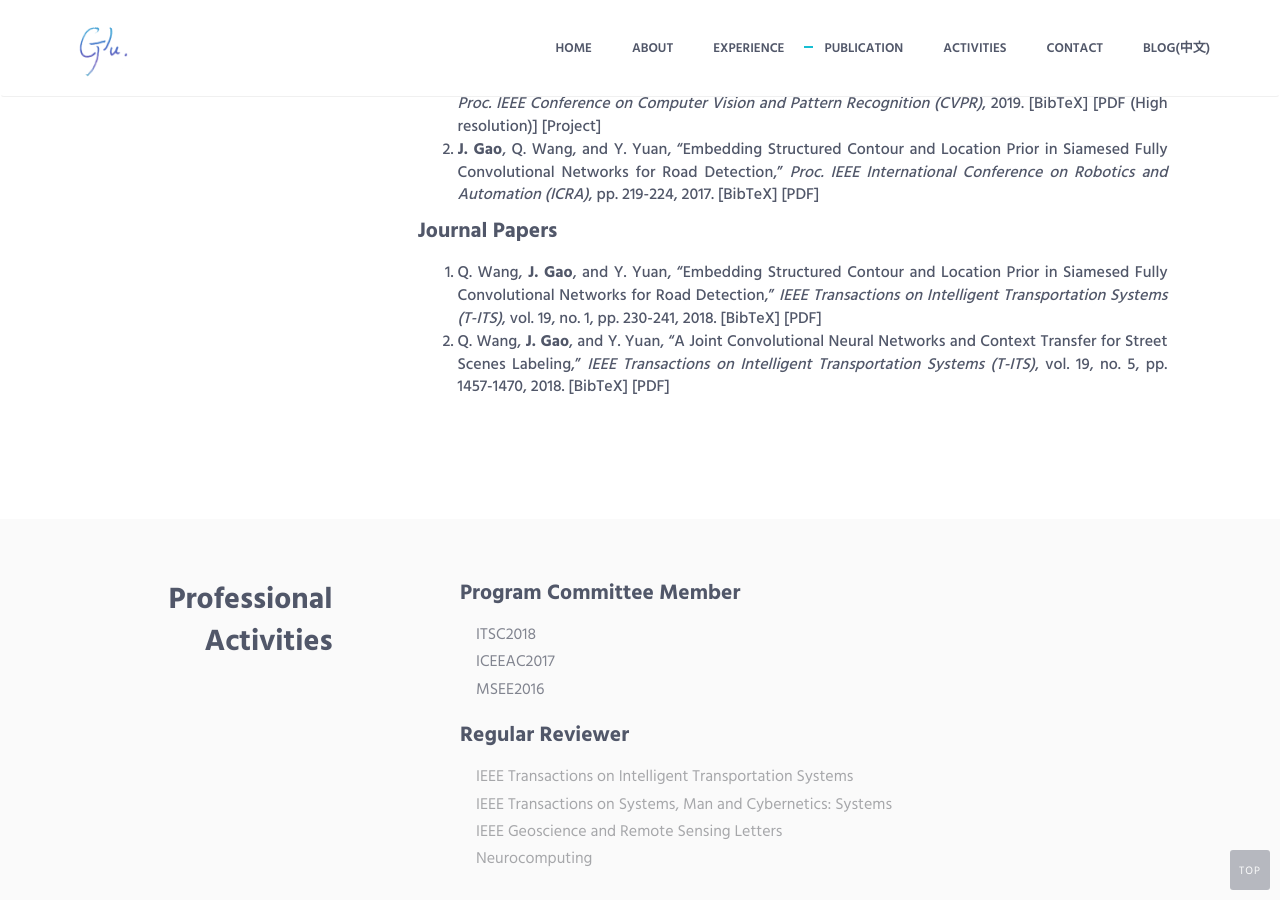
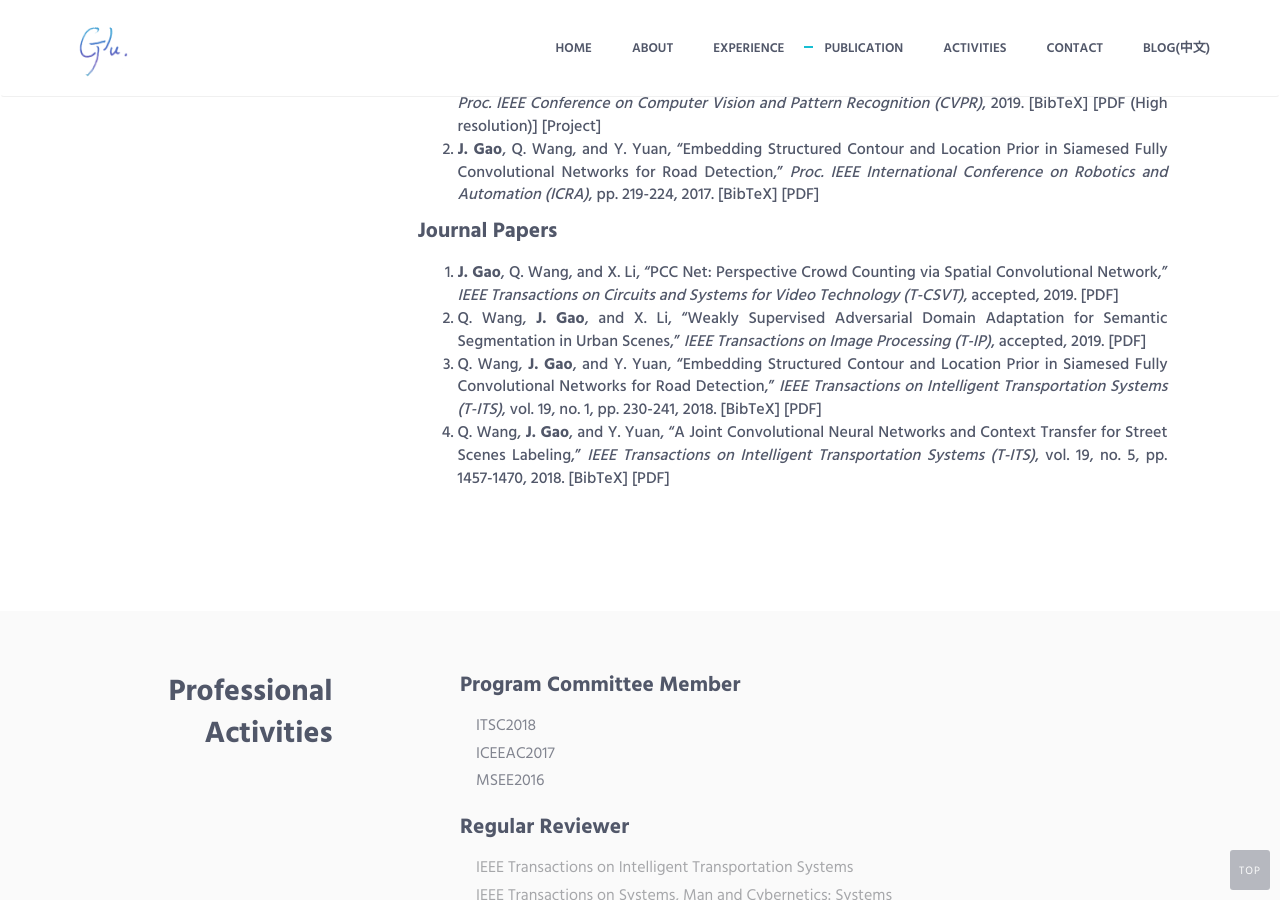
Before and after one commit to gjy3035/gjy3035.github.io, a Jekyll site: the page index.html, which Jekyll copies as it is, in a window 1280 px wide and 900 px high, scrolled down 1467 px. Built offline with Jekyll 4.4.1, drawn with Linux system fonts in a browser that asks for light colours.

Commit message:
Update index.html

```diff
--- a/index.html
+++ b/index.html
@@ -249,6 +249,12 @@ organization={IEEE}
 			</ol>
 			<h2 style="text-align:left; font-size: 16pt;">Journal Papers</h2>
 			<ol>
+			<li style="text-align:justify;"><b>J. Gao</b>, Q. Wang, and X. Li, “PCC Net: Perspective Crowd Counting via Spatial Convolutional Network,” <i>IEEE Transactions on Circuits and Systems for Video Technology (T-CSVT)</i>, accepted, 2019.
+			    <a href='https://arxiv.org/abs/1905.10085'>[PDF]</a>
+                        </li>
+			<li style="text-align:justify;">Q. Wang, <b>J. Gao</b>, and X. Li, “Weakly Supervised Adversarial Domain Adaptation for Semantic Segmentation in Urban Scenes,” <i>IEEE Transactions on Image Processing (T-IP)</i>, accepted, 2019.
+			    <a href='https://arxiv.org/abs/1904.09092'>[PDF]</a>
+                        </li>
 			<li style="text-align:justify;">Q. Wang, <b>J. Gao</b>, and Y. Yuan, “Embedding Structured Contour and Location Prior in Siamesed Fully Convolutional Networks for Road Detection,” <i>IEEE Transactions on Intelligent Transportation Systems (T-ITS)</i>,  vol. 19, no. 1, pp. 230-241, 2018.
                             <a href="javascript:toggleBibtex('gao2018journal_embedding')">[BibTeX]</a>
 			    <a href='pdf/road_detection_its2017.pdf'>[PDF]</a>
```
